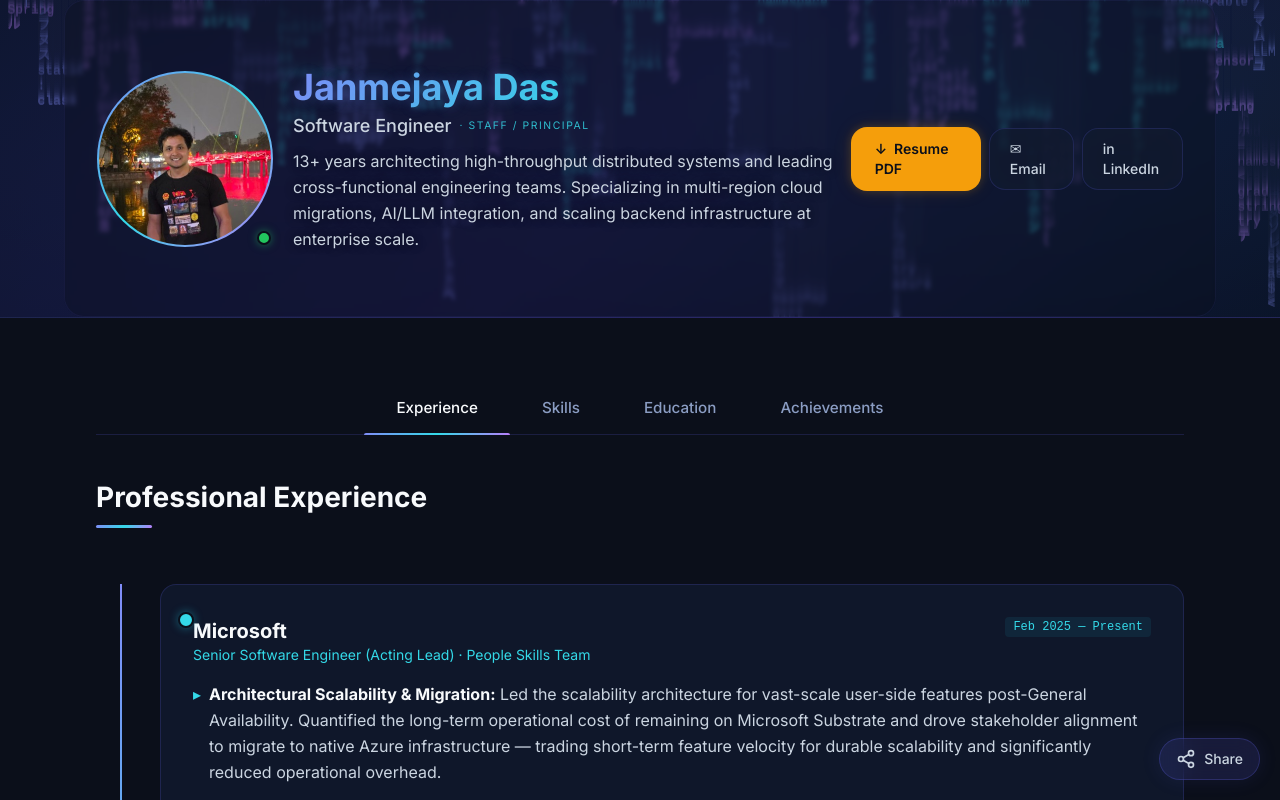
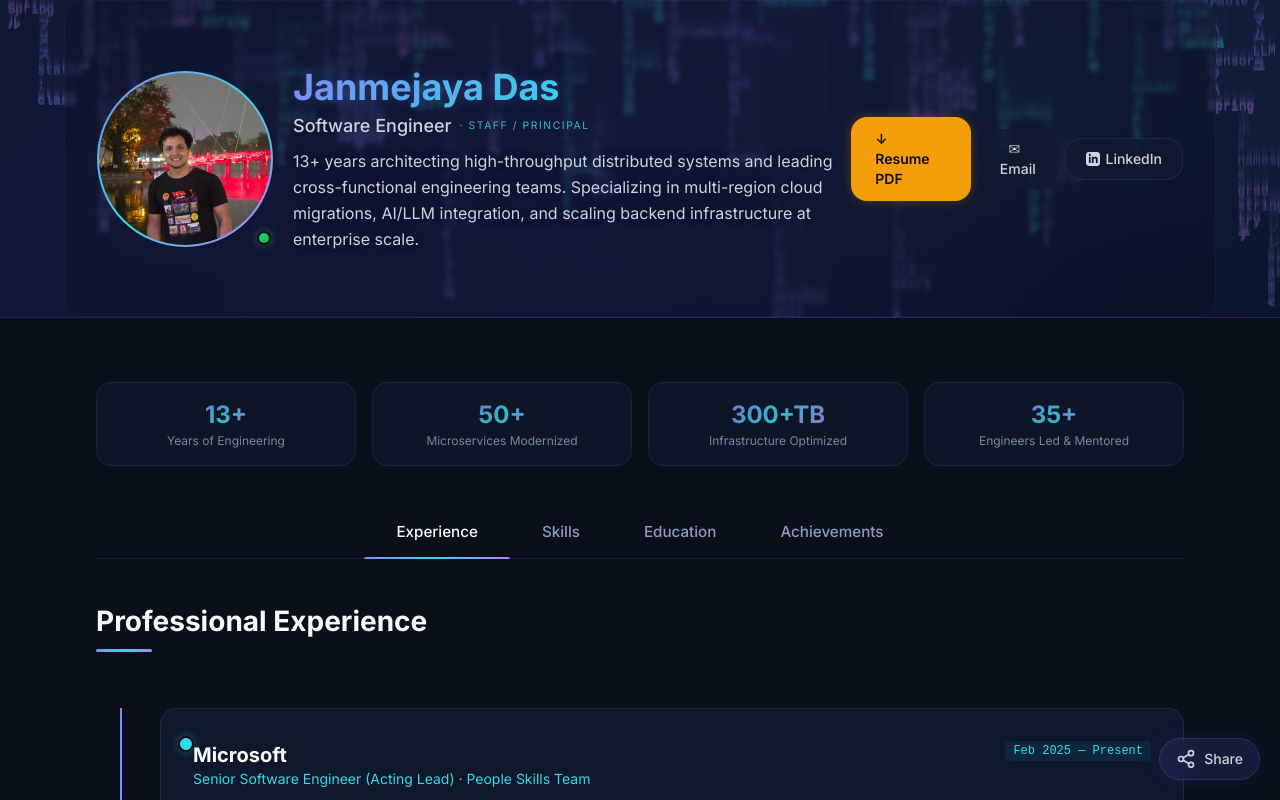
Before and after one commit to okjaydas/resume, a Next.js app: page / in a window 1280 px wide. Shown: the top 800 px of the page. Built offline with nearby package versions, Linux system fonts and the light colour scheme.

Commit message:
added impacts

```diff
--- a/app/page.tsx
+++ b/app/page.tsx
@@ -1,6 +1,6 @@
 "use client";
 
-import { useState } from "react";
+import { useState, useEffect, useRef } from "react";
 import FloatingShareButton from "@/components/FloatingShareButton";
 import MatrixRain from "@/components/MatrixRain";
 
@@ -87,6 +87,44 @@
   { id: "education", label: "Education" },
   { id: "achievements", label: "Achievements" },
 ] as const;
+
+/* ─── CountUp ─── */
+
+function CountUp({ value, suffix }: { value: number; suffix: string }) {
+  const ref = useRef<HTMLSpanElement>(null);
+  const [display, setDisplay] = useState(0);
+  const [hasAnimated, setHasAnimated] = useState(false);
+
+  useEffect(() => {
+    const el = ref.current;
+    if (!el) return;
+    const observer = new IntersectionObserver(
+      ([entry]) => {
+        if (entry.isIntersecting && !hasAnimated) {
+          setHasAnimated(true);
+          const duration = 1200;
+          const start = performance.now();
+          const step = (now: number) => {
+            const progress = Math.min((now - start) / duration, 1);
+            const eased = 1 - Math.pow(1 - progress, 3);
+            setDisplay(Math.round(eased * value));
+            if (progress < 1) requestAnimationFrame(step);
+          };
+          requestAnimationFrame(step);
+        }
+      },
+      { threshold: 0.3 }
+    );
+    observer.observe(el);
+    return () => observer.disconnect();
+  }, [value, hasAnimated]);
+
+  return (
+    <span ref={ref} className="text-xl xl:text-2xl font-bold gradient-text">
+      {display}{suffix}
+    </span>
+  );
+}
 
 /* ─── Component ─── */
 
@@ -181,21 +219,32 @@
               >
                 ↓&ensp;Resume PDF
               </a>
-              <a
-                href="mailto:janmejaya.das1@gmail.com"
-                className="glass-card px-4 py-2 xl:px-5 xl:py-2.5 text-xs xl:text-sm font-medium transition-colors"
-                style={{ color: "var(--text-secondary)" }}
+              <button
+                onClick={(e) => {
+                  navigator.clipboard.writeText("janmejaya.das1@gmail.com");
+                  const btn = e.currentTarget;
+                  const original = btn.innerHTML;
+                  btn.innerHTML = "✓&ensp;Copied!";
+                  setTimeout(() => { btn.innerHTML = original; }, 1500);
+                }}
+                className="glass-card px-4 py-2 xl:px-5 xl:py-2.5 text-xs xl:text-sm font-medium transition-colors cursor-pointer"
+                style={{ color: "var(--text-secondary)", border: "none" }}
               >
                 ✉&ensp;Email
-              </a>
+              </button>
               <a
                 href="https://linkedin.com/in/janmejaya-das"
                 target="_blank"
                 rel="noopener noreferrer"
-                className="glass-card px-4 py-2 xl:px-5 xl:py-2.5 text-xs xl:text-sm font-medium transition-colors"
+                className="glass-card px-4 py-2 xl:px-5 xl:py-2.5 text-xs xl:text-sm font-medium transition-all duration-300 flex items-center gap-1.5"
                 style={{ color: "var(--text-secondary)" }}
+                onMouseEnter={(e) => { e.currentTarget.style.color = "#0A66C2"; e.currentTarget.style.boxShadow = "0 0 12px rgba(10,102,194,0.2)"; }}
+                onMouseLeave={(e) => { e.currentTarget.style.color = "var(--text-secondary)"; e.currentTarget.style.boxShadow = "none"; }}
               >
-                in&ensp;LinkedIn
+                <svg xmlns="http://www.w3.org/2000/svg" className="h-3.5 w-3.5" viewBox="0 0 24 24" fill="currentColor">
+                  <path d="M19 0h-14c-2.761 0-5 2.239-5 5v14c0 2.761 2.239 5 5 5h14c2.762 0 5-2.239 5-5v-14c0-2.761-2.238-5-5-5zm-11 19h-3v-11h3v11zm-1.5-12.268c-.966 0-1.75-.79-1.75-1.764s.784-1.764 1.75-1.764 1.75.79 1.75 1.764-.783 1.764-1.75 1.764zm13.5 12.268h-3v-5.604c0-3.368-4-3.113-4 0v5.604h-3v-11h3v1.765c1.396-2.586 7-2.777 7 2.476v6.759z" />
+                </svg>
+                LinkedIn
               </a>
             </div>
 
@@ -212,19 +261,27 @@
               >
                 ↓
               </a>
-              <a
-                href="mailto:janmejaya.das1@gmail.com"
-                className="glass-card w-9 h-9 flex items-center justify-center text-sm"
-                style={{ color: "var(--text-secondary)" }}
+              <button
+                onClick={(e) => {
+                  navigator.clipboard.writeText("janmejaya.das1@gmail.com");
+                  const btn = e.currentTarget;
+                  const original = btn.innerHTML;
+                  btn.innerHTML = "✓";
+                  setTimeout(() => { btn.innerHTML = original; }, 1500);
+                }}
+                className="glass-card w-9 h-9 flex items-center justify-center text-sm cursor-pointer"
+                style={{ color: "var(--text-secondary)", border: "none" }}
               >
                 ✉
-              </a>
+              </button>
               <a
                 href="https://linkedin.com/in/janmejaya-das"
                 target="_blank"
                 rel="noopener noreferrer"
-                className="glass-card w-9 h-9 flex items-center justify-center"
+                className="glass-card w-9 h-9 flex items-center justify-center transition-all duration-300"
                 style={{ color: "var(--text-secondary)" }}
+                onMouseEnter={(e) => { e.currentTarget.style.color = "#0A66C2"; e.currentTarget.style.boxShadow = "0 0 12px rgba(10,102,194,0.25)"; }}
+                onMouseLeave={(e) => { e.currentTarget.style.color = "var(--text-secondary)"; e.currentTarget.style.boxShadow = "none"; }}
               >
                 <svg xmlns="http://www.w3.org/2000/svg" className="h-4 w-4" viewBox="0 0 24 24" fill="currentColor">
                   <path d="M19 0h-14c-2.761 0-5 2.239-5 5v14c0 2.761 2.239 5 5 5h14c2.762 0 5-2.239 5-5v-14c0-2.761-2.238-5-5-5zm-11 19h-3v-11h3v11zm-1.5-12.268c-.966 0-1.75-.79-1.75-1.764s.784-1.764 1.75-1.764 1.75.79 1.75 1.764-.783 1.764-1.75 1.764zm13.5 12.268h-3v-5.604c0-3.368-4-3.113-4 0v5.604h-3v-11h3v1.765c1.396-2.586 7-2.777 7 2.476v6.759z" />
@@ -237,6 +294,29 @@
 
       {/* ────── Main ────── */}
       <main className="max-w-5xl xl:max-w-6xl 2xl:max-w-7xl mx-auto px-4 xl:px-8 2xl:px-12 py-12 xl:py-16 2xl:py-20">
+        {/* Impact Stats */}
+        <div className="mb-10">
+          <div className="grid grid-cols-2 md:grid-cols-4 gap-3 xl:gap-4">
+            {[
+              { value: 13, suffix: "+", label: "Years of Engineering" },
+              { value: 50, suffix: "+", label: "Microservices Modernized" },
+              { value: 300, suffix: "+TB", label: "Infrastructure Optimized" },
+              { value: 35, suffix: "+", label: "Engineers Led & Mentored" },
+            ].map((stat) => (
+              <div
+                key={stat.label}
+                className="glass-card px-4 py-3 xl:px-5 xl:py-4 text-center"
+                style={{ opacity: 0.85 }}
+              >
+                <CountUp value={stat.value} suffix={stat.suffix} />
+                <p className="text-xs mt-0.5" style={{ color: "var(--text-muted)" }}>
+                  {stat.label}
+                </p>
+              </div>
+            ))}
+          </div>
+        </div>
+
         {/* Tab Navigation */}
         <nav
           className="flex flex-wrap justify-center mb-10 border-b"
@@ -602,13 +682,27 @@
                   2024 — 2026
                 </span>
               </div>
+              <div className="mt-4 space-y-2">
+                <p className="text-sm leading-relaxed" style={{ color: "var(--text-secondary)" }}>
+                  <span style={{ color: "var(--accent-cyan)" }}>▸</span>{" "}
+                  Pursued full-time alongside a Senior Software Engineer role at Microsoft, demonstrating commitment to continuous technical growth.
+                </p>
+                <p className="text-sm leading-relaxed" style={{ color: "var(--text-secondary)" }}>
+                  <span style={{ color: "var(--accent-cyan)" }}>▸</span>{" "}
+                  <strong style={{ color: "var(--text-primary)" }}>Capstone Project:</strong>{" "}
+                  Flood Water Management in Urban Areas — applied IoT sensor networks and real-time data pipelines to model urban flood scenarios.
+                </p>
+                <p className="text-xs leading-relaxed mt-1" style={{ color: "var(--text-muted)", fontStyle: "italic" }}>
+                  Elected IoT specialization to broaden systems thinking beyond pure software into hardware-software boundary design.
+                </p>
+              </div>
             </div>
 
             <div className="glass-card p-6 xl:p-8 animate-fade-in-up stagger-2">
               <div className="flex flex-col sm:flex-row sm:justify-between sm:items-start gap-1">
                 <div>
                   <h3 className="text-lg xl:text-xl font-bold" style={{ color: "var(--text-primary)" }}>
-                    Bachelor of Technology in IT
+                    Bachelor of Technology in Information Technology
                   </h3>
                   <p className="text-sm" style={{ color: "var(--text-secondary)" }}>
                     Biju Patnaik University of Technology, Rourkela
@@ -620,6 +714,16 @@
                 >
                   2008 — 2012
                 </span>
+              </div>
+              <div className="mt-4 space-y-2">
+                <p className="text-sm leading-relaxed" style={{ color: "var(--text-secondary)" }}>
+                  <span style={{ color: "var(--accent-blue)" }}>▸</span>{" "}
+                  <strong style={{ color: "var(--text-primary)" }}>Capstone Project:</strong>{" "}
+                  Semantic Search Engine — built a search system leveraging semantic analysis to improve result relevance beyond keyword matching.
+                </p>
+                <p className="text-xs leading-relaxed mt-1" style={{ color: "var(--text-muted)", fontStyle: "italic" }}>
+                  A foundation that came full circle — now integrating semantic search and LLM-powered inferencing at enterprise scale.
+                </p>
               </div>
             </div>
           </div>
@@ -751,24 +855,32 @@
               </p>
             </div>
             <div className="flex items-center gap-4">
-              <a
-                href="mailto:janmejaya.das1@gmail.com"
-                className="text-sm transition-colors"
-                style={{ color: "var(--text-muted)" }}
+              <button
+                onClick={(e) => {
+                  navigator.clipboard.writeText("janmejaya.das1@gmail.com");
+                  const btn = e.currentTarget;
+                  btn.textContent = "✓ Copied!";
+                  setTimeout(() => { btn.textContent = "janmejaya.das1@gmail.com"; }, 1500);
+                }}
+                className="text-sm transition-colors cursor-pointer"
+                style={{ color: "var(--text-muted)", background: "none", border: "none" }}
                 onMouseEnter={(e) => (e.currentTarget.style.color = "var(--text-primary)")}
                 onMouseLeave={(e) => (e.currentTarget.style.color = "var(--text-muted)")}
               >
                 janmejaya.das1@gmail.com
-              </a>
+              </button>
               <a
                 href="https://linkedin.com/in/janmejaya-das"
                 target="_blank"
                 rel="noopener noreferrer"
-                className="text-sm transition-colors"
+                className="text-sm transition-all duration-300 flex items-center gap-1.5"
                 style={{ color: "var(--text-muted)" }}
-                onMouseEnter={(e) => (e.currentTarget.style.color = "var(--text-primary)")}
-                onMouseLeave={(e) => (e.currentTarget.style.color = "var(--text-muted)")}
+                onMouseEnter={(e) => { e.currentTarget.style.color = "#0A66C2"; }}
+                onMouseLeave={(e) => { e.currentTarget.style.color = "var(--text-muted)"; }}
               >
+                <svg xmlns="http://www.w3.org/2000/svg" className="h-3.5 w-3.5" viewBox="0 0 24 24" fill="currentColor">
+                  <path d="M19 0h-14c-2.761 0-5 2.239-5 5v14c0 2.761 2.239 5 5 5h14c2.762 0 5-2.239 5-5v-14c0-2.761-2.238-5-5-5zm-11 19h-3v-11h3v11zm-1.5-12.268c-.966 0-1.75-.79-1.75-1.764s.784-1.764 1.75-1.764 1.75.79 1.75 1.764-.783 1.764-1.75 1.764zm13.5 12.268h-3v-5.604c0-3.368-4-3.113-4 0v5.604h-3v-11h3v1.765c1.396-2.586 7-2.777 7 2.476v6.759z" />
+                </svg>
                 LinkedIn
               </a>
             </div>
```
